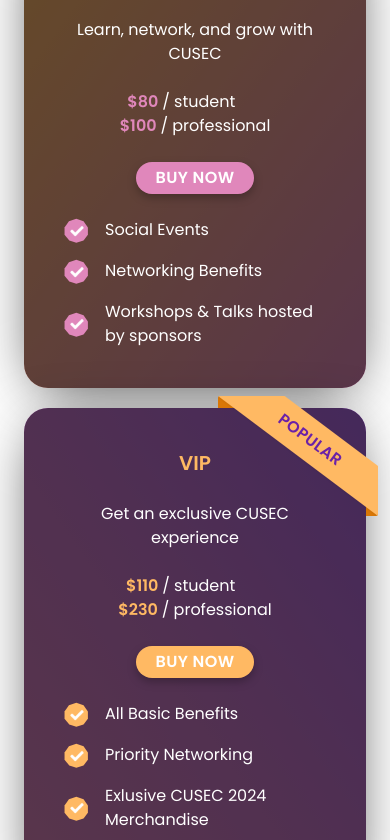
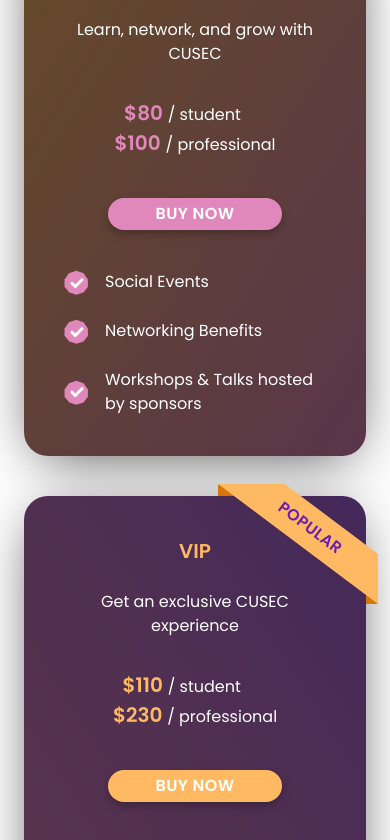
Before and after one commit to cusec/2024, a Next.js app: page / in a window 390 px wide. Shown: the part 2800-3640 px from the top of the page. Built offline with nearby package versions, Linux system fonts and the light colour scheme.

Commit message:
feat: Improve ticket card responsiveness

```diff
--- a/src/components/Landing Page/TicketCard.tsx
+++ b/src/components/Landing Page/TicketCard.tsx
@@ -33,23 +33,23 @@ export default function TicketCard({
           : "bg-gradient-to-tr from-roseQuartz via-lavenderFog to-royalPurple"
       } mx-auto rounded-3xl shadow-[0_10px_60px_-15px_rgba(0,0,0,.8)] relative`}
     >
-      <section className="bg-black bg-opacity-60 text-white space-y-6 flex flex-col py-10 px-10 rounded-3xl h-full">
+      <section className="bg-black bg-opacity-60 text-white flex flex-col justify-center items-center py-10 px-10 lg:px-4 rounded-3xl h-full">
         <h3
-          className={`text-[20px] text-center font-semibold uppercase ${
+          className={`text-[20px] md:text-[40px] font-semibold uppercase ${
             themeColor === "roseQuartz"
               ? "text-roseQuartz"
               : "text-goldenApricot"
-          }`}
+          } mb-6`}
         >
           {title}
         </h3>
 
-        <p className="text-center">{description}</p>
+        <p className="mb-8 md:text-[20px] text-center">{description}</p>
 
-        <div className="mx-auto">
-          <p>
+        <div className="">
+          <p className="">
             <span
-              className={`font-semibold ${
+              className={`text-[20px] md:text-[32px] font-semibold ${
                 themeColor === "roseQuartz"
                   ? "text-roseQuartz"
                   : "text-goldenApricot"
@@ -58,11 +58,12 @@ export default function TicketCard({
               &nbsp; ${studentPrice}
               {"  "}
             </span>
-            /{"  "}student
+            <span>/</span>
+            {"  "} <span className="md:text-[20px]">student</span>
           </p>
           <p>
             <span
-              className={`font-semibold ${
+              className={`text-[20px] md:text-[32px] font-semibold ${
                 themeColor === "roseQuartz"
                   ? "text-roseQuartz"
                   : "text-goldenApricot"
@@ -71,24 +72,30 @@ export default function TicketCard({
               ${professionalPrice}
               {"  "}
             </span>
-            /{"  "}professional
+            /{"  "} <span className="md:text-[20px]">professional</span>
           </p>
         </div>
 
+        <span className="flex my-10">
           <Link
             className={`drop-shadow-[0_4px_4px_rgba(0,0,0,0.25)] ${
               themeColor === "roseQuartz"
                 ? "bg-roseQuartz hover:bg-royalBlue hover:text-rose-400"
                 : "bg-goldenApricot hover:bg-royalBlue hover:text-amber-300"
-          } mx-auto px-5 md:px-10 py-1 mt-3 md:mt-6 text-center rounded-full uppercase md:text-[18px] font-semibold text-white tracking-wide transition ease-in-out duration-500 hover:scale-110 hover:text-white`}
+            } mx-auto px-12 md:px-16 py-1 text-center rounded-full uppercase md:text-[20px] font-semibold text-white tracking-wide transition ease-in-out duration-500 hover:scale-110 hover:text-white`}
             href={buttonLink}
           >
             Buy Now
           </Link>
-        <ul className="space-y-4">
+        </span>
+
+
+          <div className="w-full md:px-10 lg:px-20">
+            <ul className="space-y-6">
               {features.map((feature, index) => (
-            <li key={index} className="flex align-center">
-              <span className="pr-4 relative flex items-center justify-center">
+                <li key={index} className="flex align-center group md:text-[20px]">
+                  {/* Checkmark background decagon and checkmark */}
+                  <span className="mr-4 relative flex items-center justify-center group-hover:rotate-[360deg] transition ease-in-out duration-500">
                     {/* Checkmark background decagon*/}
                     <svg
                       width="25"
@@ -106,7 +113,6 @@ export default function TicketCard({
                         // fill="#E48BB7"
                       />
                     </svg>
-
                     {/* Checkmark */}
                     <svg
                       width="14"
@@ -142,8 +148,9 @@ export default function TicketCard({
                 </li>
               ))}
             </ul>
+          </div>
 
-        <div className={`${title === "VIP" ? "block" : "hidden"}`}></div>
+        {/* <div className={`${title === "VIP" ? "block " : "hidden"}`}></div> */}
       </section>
       <div
         className={`${
--- a/src/components/Landing Page/Tickets.tsx
+++ b/src/components/Landing Page/Tickets.tsx
@@ -8,11 +8,11 @@ export default function Sponsor() {
     <>
       <div className="grid grid-cols-1 md:grid-cols-2">
         <div className="mt-10 md:my-10">
-          <h2 className="text-[28px] font-semibold tracking-tight">
+          <h2 className="text-[28px] md:text-[40px] font-semibold tracking-tight">
             Attend Our 2024 Event
           </h2>
               <hr className="block max-w-[3rem] md:max-w-[4rem] h-2 bg-purple-500 mb-6 mt-1" />
-          <p className="font-semibold bg-clip-text text-transparent bg-gradient-to-tr from-royalPurple to-roseQuartz tracking-tight">
+          <p className="md:text-[24px] font-semibold bg-clip-text text-transparent bg-gradient-to-tr from-royalPurple to-roseQuartz tracking-tight">
             Pricing Plans
           </p>
         </div>
@@ -25,8 +25,8 @@ export default function Sponsor() {
         </span>
       </div>
 
-      <div className="mb-10 md:flex space-y-5 md:space-y-0 md:space-x-4 items-stretch">
-        <div className="flex-1">
+      <div className="mb-10 grid grid-cols-1 sm:grid-cols-2 gap-10">
+        <div className="">
           <TicketCard
             title={"Basic"}
             description={"Learn, network, and grow with CUSEC"}
@@ -41,7 +41,7 @@ export default function Sponsor() {
             themeColor="roseQuartz"
           />
         </div>
-        <div className={`flex-1 `}>
+        <div className="">
           <TicketCard
             title={"VIP"}
             description={"Get an exclusive CUSEC experience"}
@@ -50,7 +50,7 @@ export default function Sponsor() {
             features={[
               "All Basic Benefits",
               "Priority Networking",
-              "Exlusive CUSEC 2024 Merchandise",
+              "Exclusive CUSEC 2024 Merchandise",
             ]}
             buttonLink="/"
             themeColor="goldenApricot"
```
Lines whose indentation alone changed are shown as unchanged.
